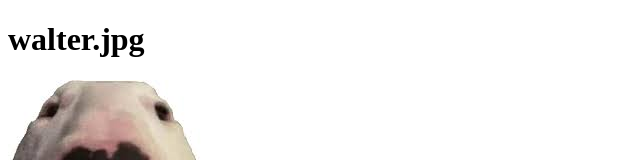
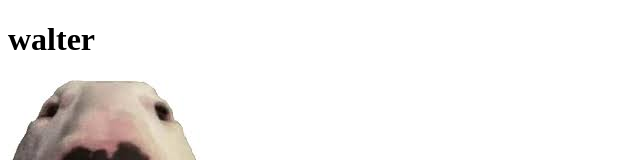
Before and after one commit to GachaYTB/mddr, a plain HTML site: page modshop/index.html in a window 1280 px wide. Shown: the top 160 px of the page, without its empty margins (0-640 px from the left). Drawn offline with Linux system fonts and the light colour scheme.

Commit message:
yeah no just walter

```diff
--- a/modshop/index.html
+++ b/modshop/index.html
@@ -6,7 +6,7 @@
     <title>MDDR Modshop</title>
 </head>
 <body>
-    <h1>walter.jpg</h1>
-    <img src="walter.jpg" alt="walter.jpg">
+    <h1>walter</h1>
+    <img src="walter.jpg" alt="walter">
 </body>
 </html>
```
